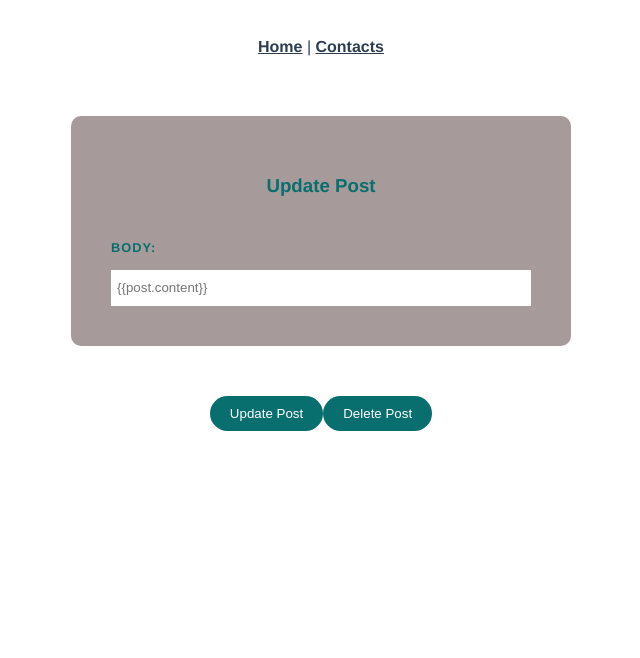
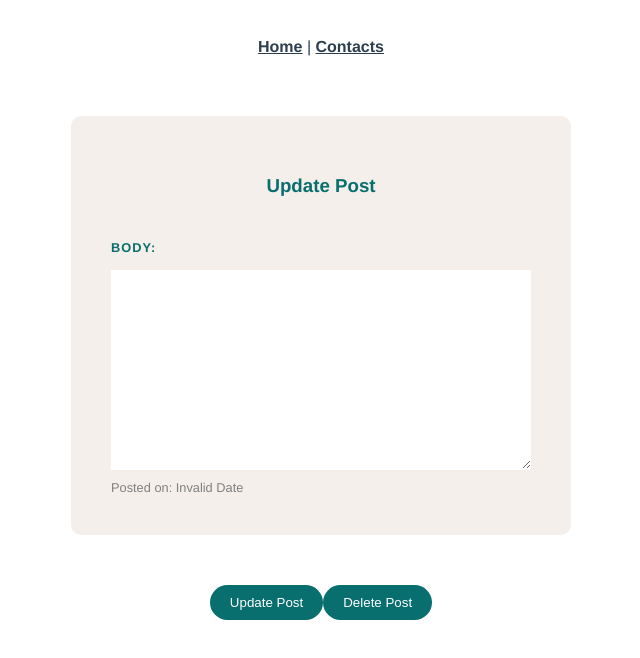
Before and after one commit to Elsvalter/hw4-frontend, a Vue app in the folder hw4-frontend/: page /api/apost/1 in a window 1280 px wide. Shown: the top 658 px of the page, without its empty margins (319-959 px from the left). Built offline with nearby package versions, Linux system fonts and the light colour scheme; no server answers; the HTML template or start-up script is replaced by a standard one.

Commit message:
final design

```diff
--- a/hw4-frontend/src/views/APost.vue
+++ b/hw4-frontend/src/views/APost.vue
@@ -3,7 +3,8 @@
     <div id="form">
       <h3>Update Post</h3>
       <label for="content">Body: </label>
-      <input name="content" type="text" id="content" placeholder={{post.content}} required v-model="post.content" />
+      <textarea id="content" v-model="post.content" required></textarea>
+      <div class="post-date">Posted on: {{ new Date(post.created_at).toLocaleString() }}</div>
     </div>
     <div>
       <button @click="updatePost" class="updatePost">Update Post</button>
@@ -19,8 +20,8 @@ export default {
     return {
       post: {
         id: "",
-        content : "",
-        created_at: ""
+        content: "",
+        created_at: "",
       },
     };
   },
@@ -70,15 +71,17 @@ export default {
 #form {
   max-width: 420px;
   margin: 30px auto;
-  background: rgb(167, 154, 154);
+  background: rgba(243, 237, 232, 0.847);
   text-align: left;
   padding: 40px;
   border-radius: 10px;
 }
+
 h3 {
   text-align: center;
   color: rgb(8, 110, 110);
 }
+
 label {
   color: rgb(8, 110, 110);
   display: inline-block;
@@ -88,7 +91,8 @@ label {
   letter-spacing: 1px;
   font-weight: bold;
 }
-input {
+
+textarea {
   display: block;
   padding: 10px 6px;
   width: 100%;
@@ -96,7 +100,15 @@ input {
   border: none;
   border-bottom: 1px solid white;
   color: blue;
+  min-height: 200px;
 }
+
+.post-date {
+  margin-top: 10px;
+  color: gray;
+  font-size: 0.8em;
+}
+
 button {
   background: rgb(8, 110, 110);
   border: 0;
--- a/hw4-frontend/src/views/AllPosts.vue
+++ b/hw4-frontend/src/views/AllPosts.vue
@@ -4,10 +4,13 @@
     <div id="post-list">
       <h1>All Posts</h1>
       <ul>
-        <div class="item" v-for="post in posts" :key="post.id">
-          <a :href="'/api/apost/' + post.id">
-            <span class="id">{{ post.id }}</span>
-          </a>
+        <div class="post-item" v-for="post in posts" :key="post.id">
+          <div class="post-box" @click="goToPost(post.id)">
+            <div class="post-content">
+              <p>{{ post.content }}</p>
+              <span class="post-date">{{ new Date(post.created_at).toLocaleString() }}</span>
+            </div>
+          </div>
         </div>
       </ul>
     </div>
@@ -40,6 +43,9 @@ export default {
       localStorage.removeItem('token');
       this.$router.push('/');
     },
+    goToPost(postId) {
+      this.$router.push(`/api/apost/${postId}`);
+    },
     deleteAllPosts() {
       fetch('http://localhost:3000/api/posts', {
         method: 'DELETE',
@@ -63,7 +69,6 @@ export default {
           alert("Failed to delete all posts. Please try again.");
         });
     },
-
     addPost() {
       this.$router.push('/addpost');
     },
@@ -73,20 +78,39 @@ export default {
       this.$router.push('/');
     } else {
       this.fetchPosts();
-      console.log("mounted")
     }
   },
 };
 </script>
 
 <style scoped>
-.post {
+.post-item {
+  margin-bottom: 20px;
+}
+
+.post-box {
   background-color: rgba(243, 237, 232, 0.847);
   border-radius: 7px;
-  margin-bottom: 20px;
-  padding: 8px;
+  padding: 15px;
   width: 430px;
   border: 1px solid #000;
+  position: relative;
+  cursor: pointer; /* Muudab kursorit, et see oleks klikitav */
 }
 
+.post-content {
+  margin-bottom: 10px;
+}
+
+.post-date {
+  position: absolute;
+  top: 10px;
+  right: 10px;
+  font-size: 0.8em;
+  color: gray;
+}
+
+.post-box:hover {
+  background-color: rgba(0, 166, 249, 0.2); /* Hover efekti lisamine */
+}
 </style>
```
Lines whose indentation alone changed are shown as unchanged.
